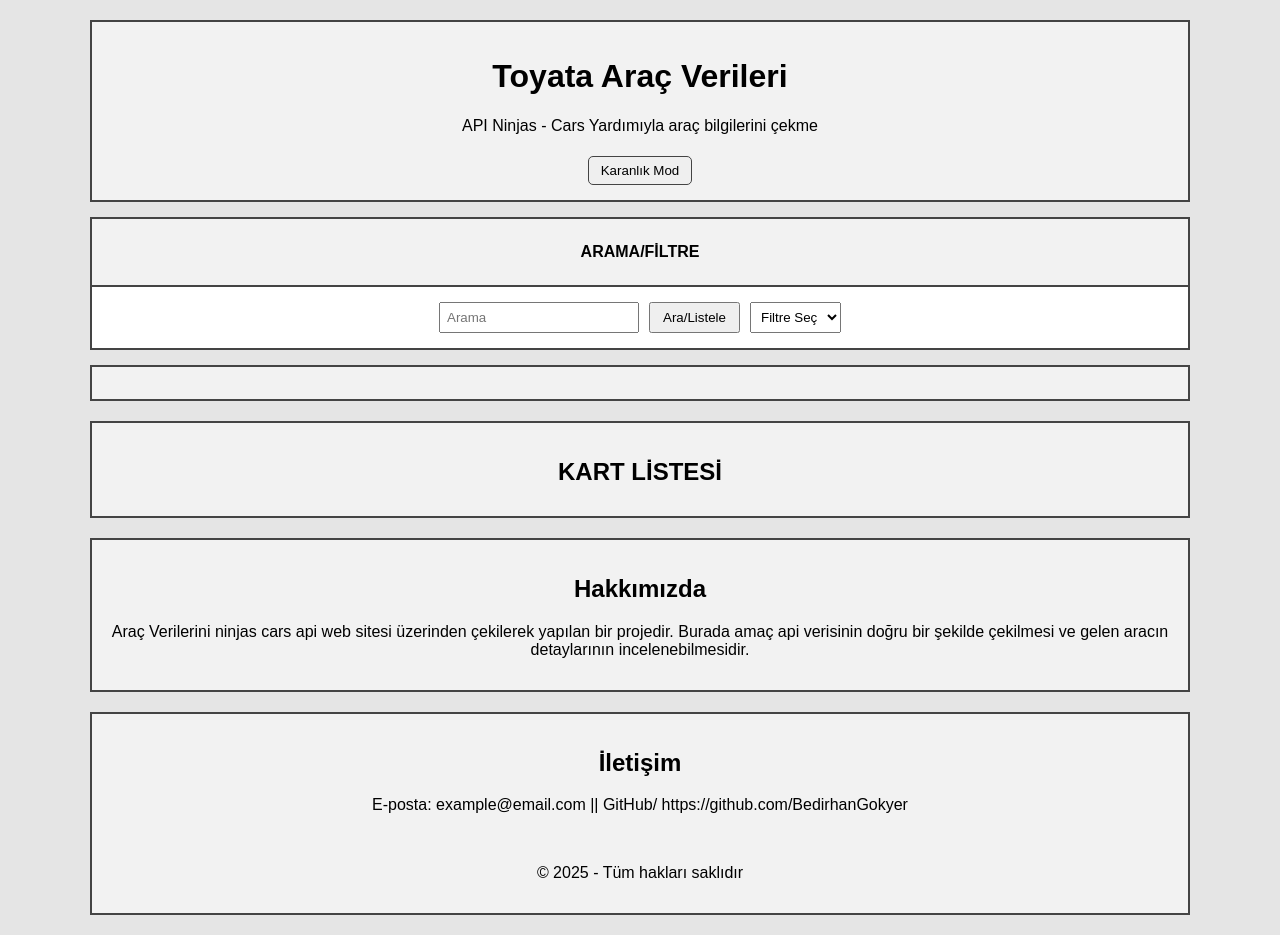
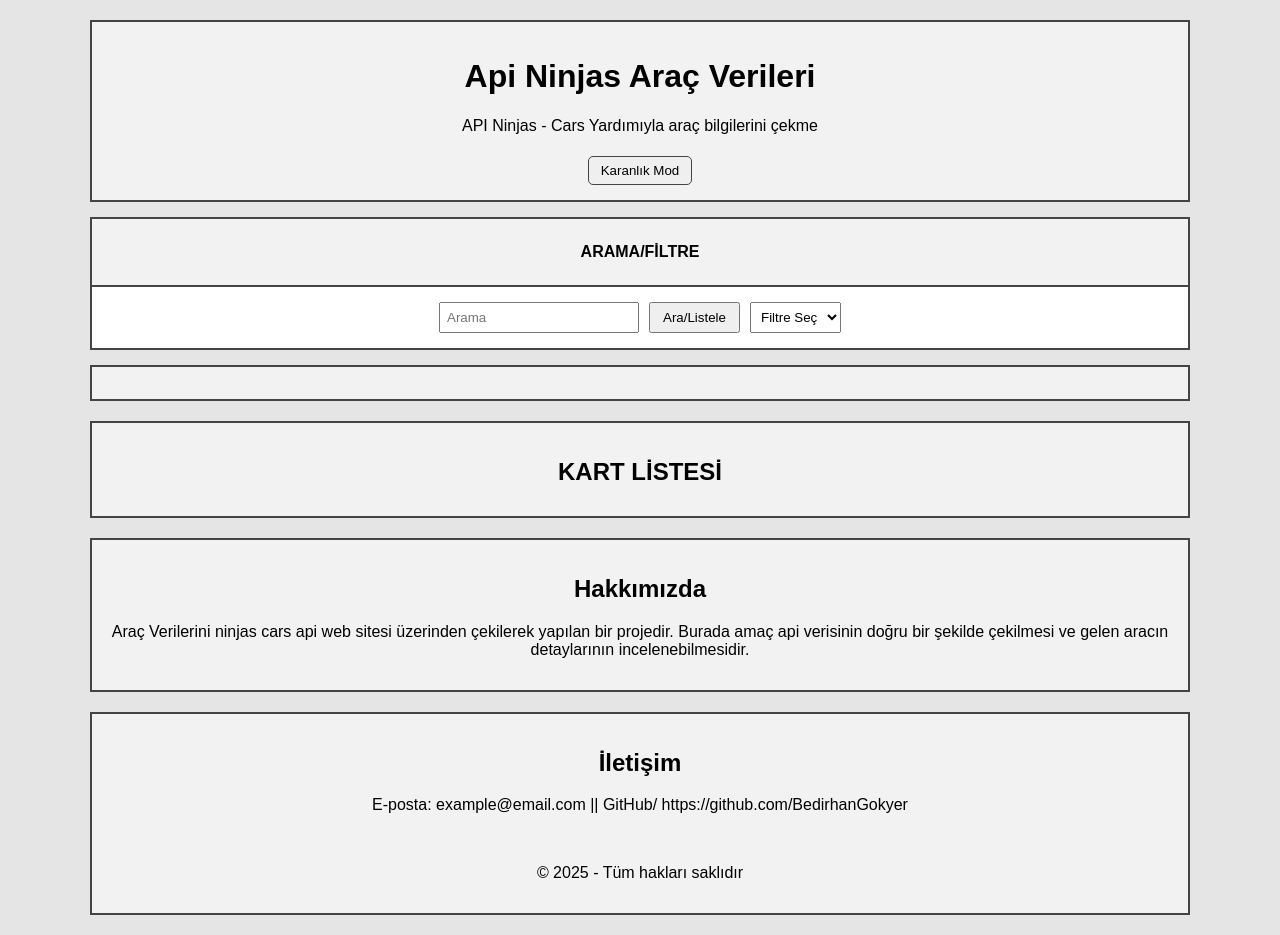
Before and after one commit to BedirhanGokyer/toyotaapivericekme, a plain HTML site: page index.html in a window 1280 px wide. Drawn offline with Linux system fonts and the light colour scheme.

Commit message:
Update index.html

```diff
--- a/index.html
+++ b/index.html
@@ -9,7 +9,7 @@
   <body>
     <div class="kapsayıcı">
       <div class="header">
-        <h1>Toyata Araç Verileri</h1>
+        <h1>Api Ninjas Araç Verileri</h1>
         <p>API Ninjas - Cars Yardımıyla araç bilgilerini çekme</p>
         <button id="darkmode">Karanlık Mod</button>
       </div>
```
